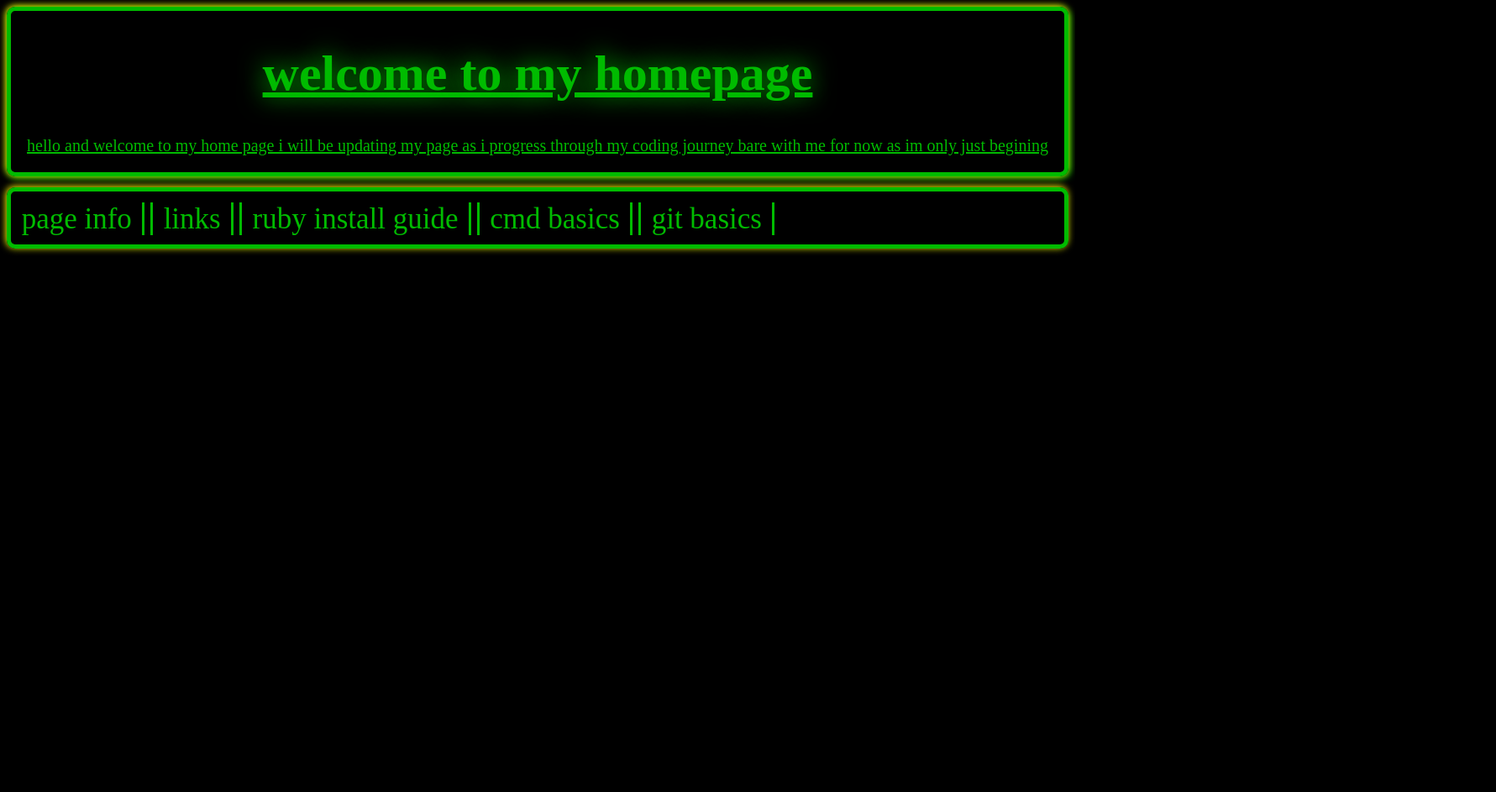
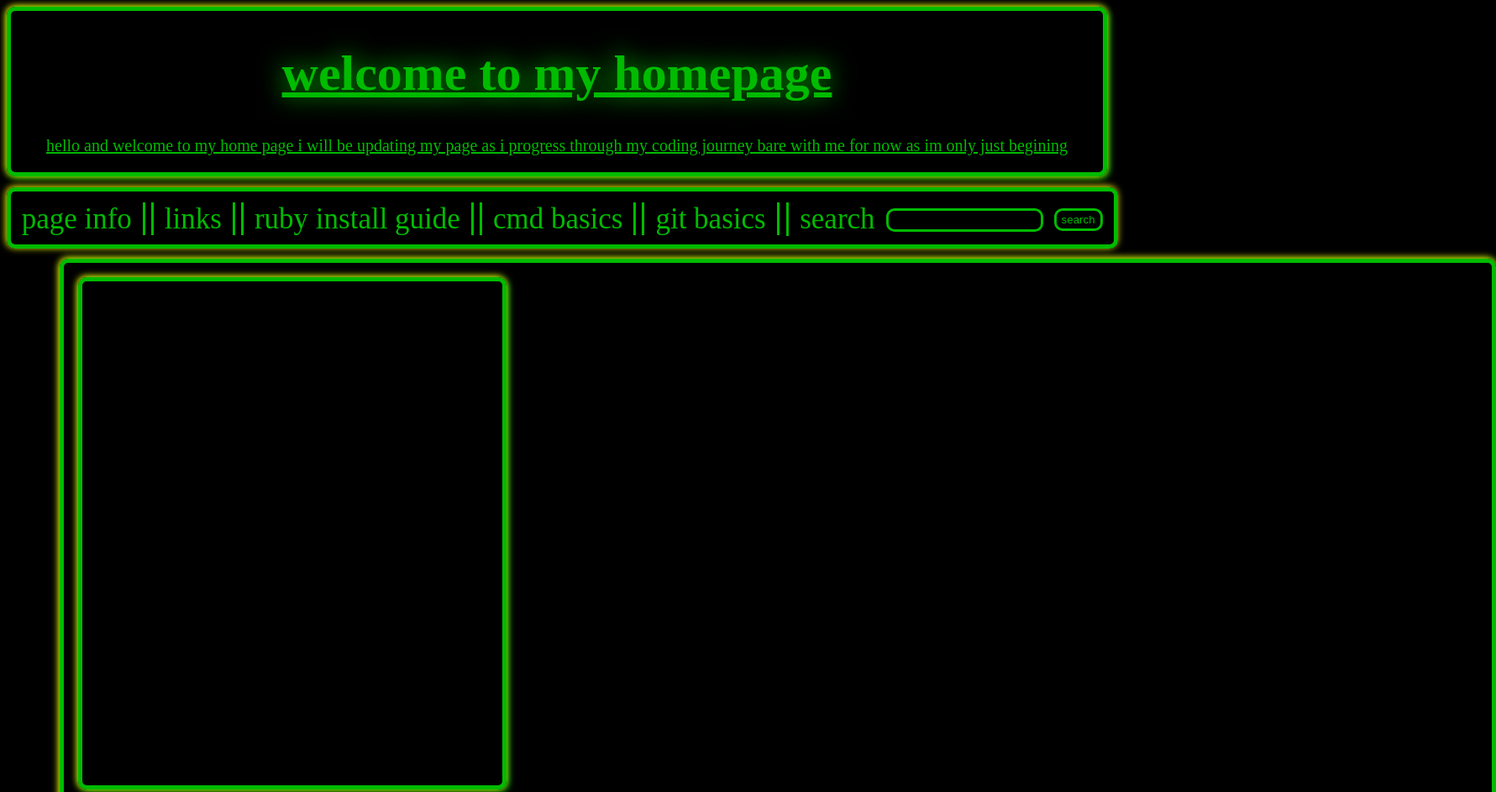
Before and after one commit to shaun1989/shaun1989.github.io, a plain HTML site: page index.html in a window 1280 px wide. Shown: the top 943 px of the page at 84% size, 1781 px wide, since content can reach past the window. Before the commit the page ends 800 px from the top, so only its background shows below. Drawn offline with Linux system fonts and the light colour scheme.

Commit message:
webpage layout

```diff
--- a/index.html
+++ b/index.html
@@ -18,5 +18,16 @@
 		<a class = "A2" href = "guides.html">ruby install guide</a>
 		<a class = "A2" href = "cmd.html">cmd basics</a>
 		<a class = "A2" href = "git.html">git basics</a>
+		<button onclick = "search()" id = "b1">search</button>
+		<input id = "in1" type = "text">
+		<label id = "search">search</label>
 	</nav>
 </div>
+<main>
+	<div id = "searches">
+		<section>
+			<div id = "search">
+			</div>
+		</section>
+	</div>
+</main>
--- a/style.css
+++ b/style.css
@@ -1,11 +1,14 @@
 body {
 	background-color:black;
+	max-height:1500px;
 }
 #head {
 	color: #00bb00;
 	border:5px solid #00bb00;
 	border-radius:10px;
 	box-shadow:-1px -1px 0.5em yellow, 2px 2px 0.5em;
+	max-width:100%;
+	min-width:1300px;
 }
 #title {
 	color: #00bb00;
@@ -25,6 +28,10 @@ p#p1 {
 	border-radius:10px;
 	height:50px;
 	box-shadow:-1px -1px 0.5em yellow, 2px 2px 0.5em;
+	max-width:100%;
+	min-width:1300px;
+	max-height:50px;
+	min-height:50px;
 }
 a#A1 {
 	border-right: 3px solid #00bb00;
@@ -43,3 +50,56 @@ a.A2 {
 	padding-right:1%;
 	margin-left:3px;
 }
+label#search {
+	color:#00bb00;
+	float:right;
+	border-left:3px solid #00bb00;
+	font-size:35px;
+	margin-right:1%;
+	padding-left:1%;
+}
+input#in1 {
+	float:right;
+    height:20px;
+    margin-top:7px;
+    color:#00bb00;
+	background-color:black;
+	border:3px solid #00bb00;
+	border-radius:10px;
+}
+button#b1 {
+	float:right;
+	margin-right:1%;
+	margin-left:1%;
+	margin-top:7px;
+	height:27px;
+	color:#00bb00;
+	background-color:black;
+	border:3px solid #00bb00;
+	border-radius:10px;
+	cursor:pointer;
+}
+div#searches {
+	border:5px solid #00bb00;
+	border-radius:10px;
+	box-shadow:-1px -1px 0.5em yellow, 2px 2px 0.5em;
+	width:1700px;
+	height:800px;
+	margin-top:1%;
+	color:#00bb00;
+	margin-left:5%;
+	min-width:1700px;
+	max-height:800px;
+}
+div#search {
+	border:5px solid #00bb00;
+	border-radius:10px;
+	box-shadow:-1px -1px 0.5em yellow, 2px 2px 0.5em;
+	float:left;
+	margin-top:1%;
+	margin-left:1%;
+	width:500px;
+	height:600px;
+	max-width:500px;
+	max-height:600px;
+}
```
